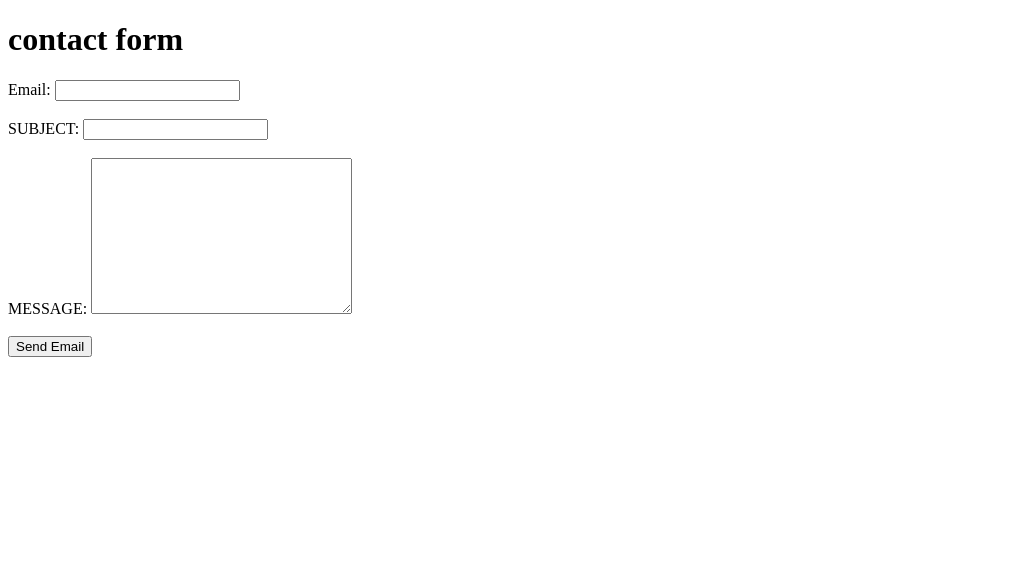
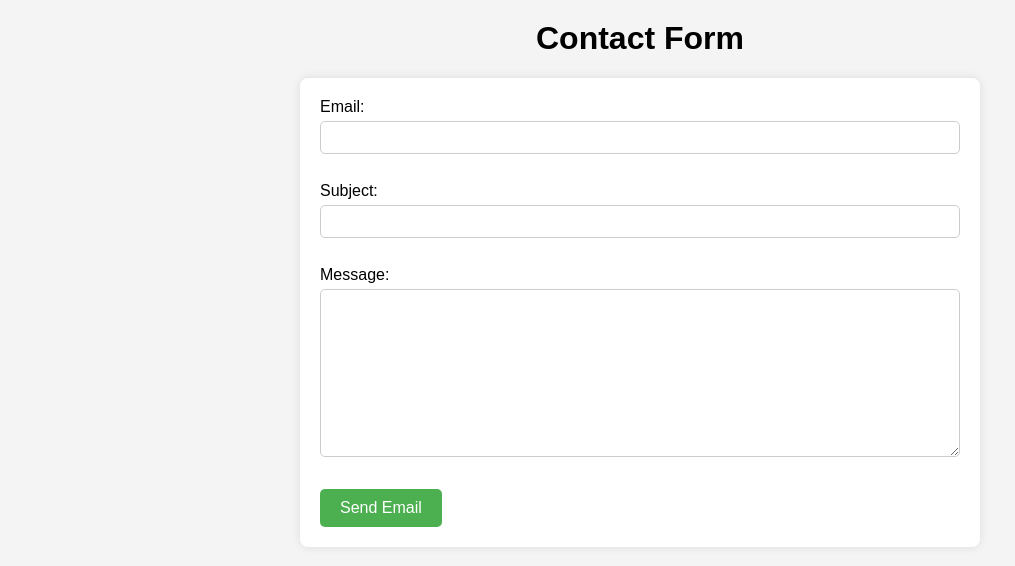
Before and after one commit to MDGAFFAR4444/Send-mail, a website: page public/send-email.html in a window 1280 px wide. Shown: the whole page, without its empty margins (0-1015 px from the left). Drawn offline with Linux system fonts and the light colour scheme.

Commit message:
second change

```diff
--- a/public/send-email.html
+++ b/public/send-email.html
@@ -3,16 +3,62 @@
 <head>
     <meta charset="UTF-8">
     <meta name="viewport" content="width=device-width, initial-scale=1.0">
-    <title>Document</title>
+    <title>Contact Form</title>
+    <style>
+        body {
+            font-family: Arial, sans-serif;
+            background-color: #f4f4f4;
+            margin: 0;
+            padding: 0;
+        }
+        h1 {
+            text-align: center;
+            margin-top: 20px;
+        }
+        form {
+            width: 50%;
+            margin: 0 auto;
+            background-color: #fff;
+            padding: 20px;
+            border-radius: 8px;
+            box-shadow: 0 0 10px rgba(0, 0, 0, 0.1);
+        }
+        label {
+            display: block;
+            margin-bottom: 5px;
+        }
+        input[type="email"],
+        input[type="text"],
+        textarea {
+            width: 100%;
+            padding: 8px;
+            margin-bottom: 10px;
+            border: 1px solid #ccc;
+            border-radius: 5px;
+            box-sizing: border-box;
+        }
+        button[type="submit"] {
+            background-color: #4CAF50;
+            color: white;
+            padding: 10px 20px;
+            border: none;
+            border-radius: 5px;
+            cursor: pointer;
+            font-size: 16px;
+        }
+        button[type="submit"]:hover {
+            background-color: #45a049;
+        }
+    </style>
 </head>
 <body>
-    <h1>contact form</h1>
+    <h1>Contact Form</h1>
     <form action="/send-email" method="post">
         <label for="to">Email:</label>
         <input type="email" name="to" id="to" required><br><br>
-        <label for="subject">SUBJECT:</label>
+        <label for="subject">Subject:</label>
         <input type="text" name="subject" id="subject" required><br><br>
-        <label for="message">MESSAGE:</label>
+        <label for="message">Message:</label>
         <textarea name="text" id="text" cols="30" rows="10"></textarea><br><br>
         <button type="submit">Send Email</button>
     </form>
```
